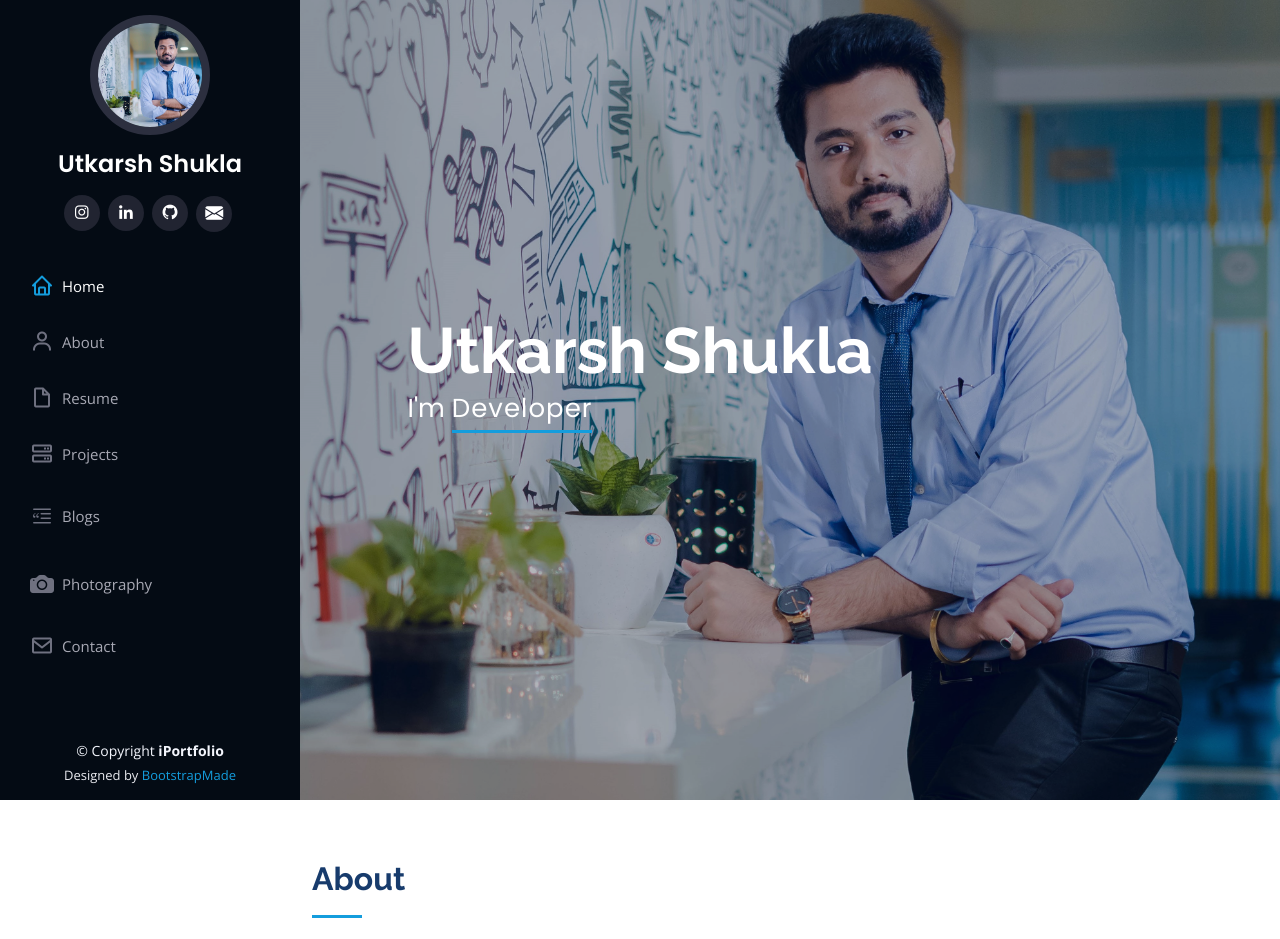
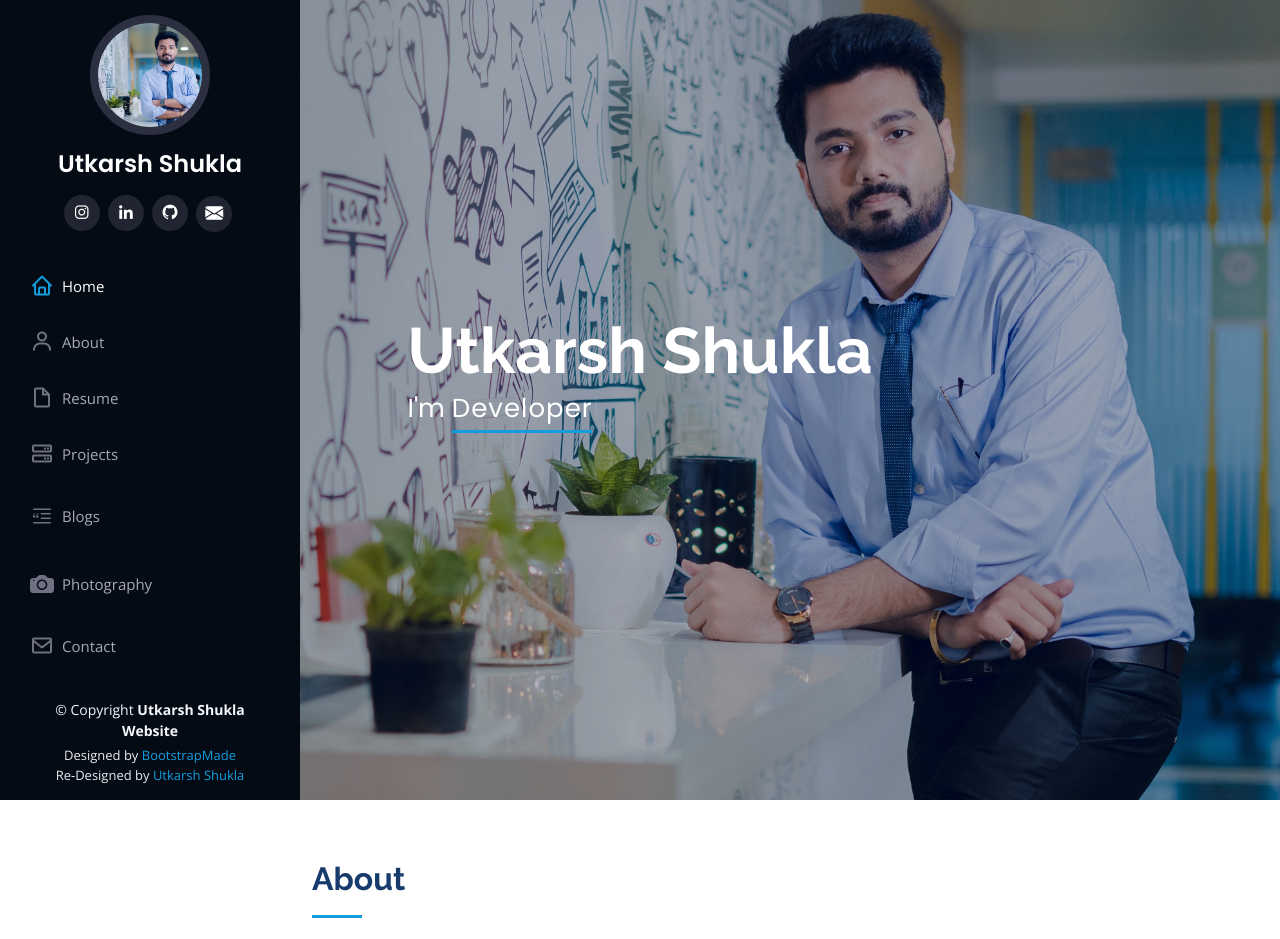
Before and after one commit to Utkarsh731/UtkarshShuklaWebsite, a Flask app: page / in a window 1280 px wide. Shown: the top 939 px of the page. Run offline with Flask 2, Linux system fonts and the light colour scheme; some libraries are stand-ins or nearby versions.

Commit message:
title changed

```diff
--- a/templates/index.html
+++ b/templates/index.html
@@ -5,7 +5,7 @@
   <meta charset="utf-8">
   <meta content="width=device-width, initial-scale=1.0" name="viewport">
 
-  <title>Utkarsh Shukla Software Engineer and Consultant</title>
+  <title>Utkarsh Shukla Website</title>
   <meta content="Utkarsh Shukla webiste" name="description">
   <meta content="Utkarsh Shukla website" name="keywords">
   <meta content="Utkarsh Shukla" name="author">
@@ -569,7 +569,7 @@ backend, with amcharts for the visualization.</p>
   <footer id="footer">
     <div class="container">
       <div class="copyright">
-        &copy; Copyright <strong><span>iPortfolio</span></strong>
+        &copy; Copyright <strong><span>Utkarsh Shukla Website</span></strong>
       </div>
       <div class="credits">
         <!-- All the links in the footer should remain intact. -->
@@ -577,6 +577,7 @@ backend, with amcharts for the visualization.</p>
         <!-- Licensing information: https://bootstrapmade.com/license/ -->
         <!-- Purchase the pro version with working PHP/AJAX contact form: https://bootstrapmade.com/iportfolio-bootstrap-portfolio-websites-template/ -->
         Designed by <a href="https://bootstrapmade.com/">BootstrapMade</a>
+        <br>Re-Designed by <a href="https://utkarshshukla.herokuapp.com/">Utkarsh Shukla</a>
       </div>
     </div>
   </footer><!-- End  Footer -->
```
